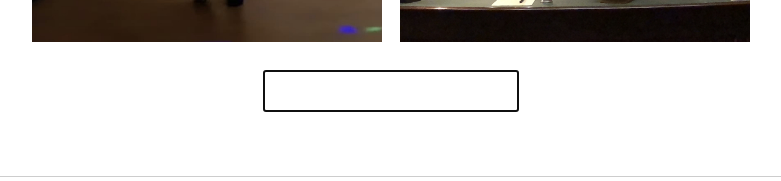
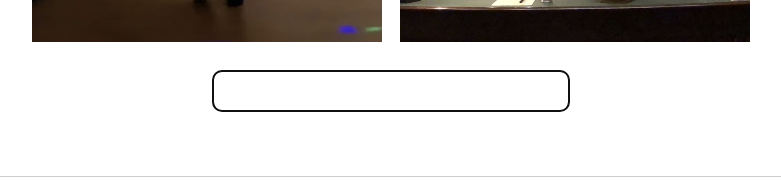
Before and after one commit to YongwoonJang/gyujanggak, a Next.js app in the folder jyu-homepage/: page / in a window 1280 px wide. Shown: the part 698-879 px from the top of the page, without its empty margins (249-1030 px from the left). Built offline with nearby package versions, Linux system fonts and the light colour scheme.

Commit message:
Modify : adjust style

```diff
--- a/jyu-homepage/styles/mainPageSearchForm.module.css
+++ b/jyu-homepage/styles/mainPageSearchForm.module.css
@@ -1,19 +1,24 @@
 .searchForm {
     grid-column: 1/span 6;
     text-align: center;
+    font-family: "SBAggro L";
+
 }
 
 .searchFormInput {
-    width: 25%;
+    width: 35%;
     line-height: 2.0rem;
     font-size: 1.0rem;
+    border-radius: 0.5em;
     margin-bottom: 2%;
+
 }
 
 .searchResult{
     grid-column: 1/span 6;
     margin: auto;
     margin-bottom: 1em;
+    font-family: "SBAggro L";
 }
 
 /* Average mobile */
```
